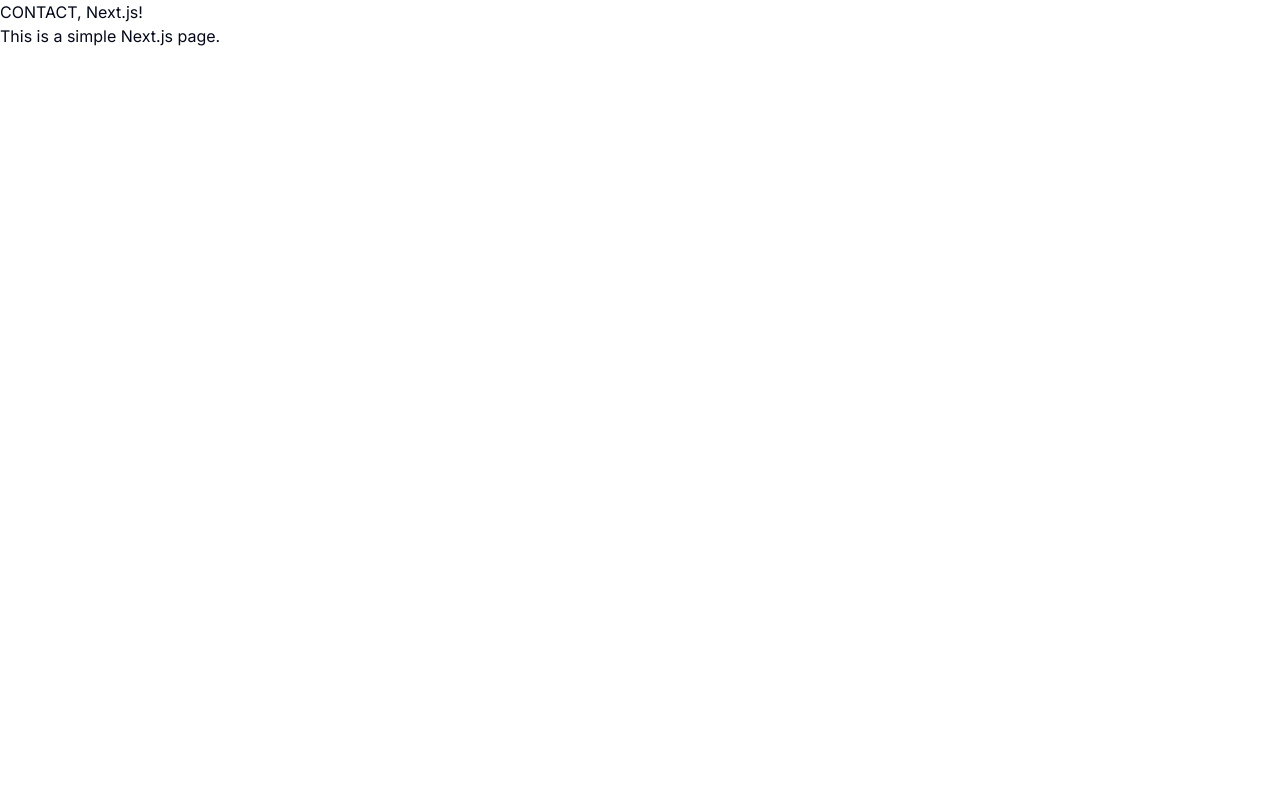
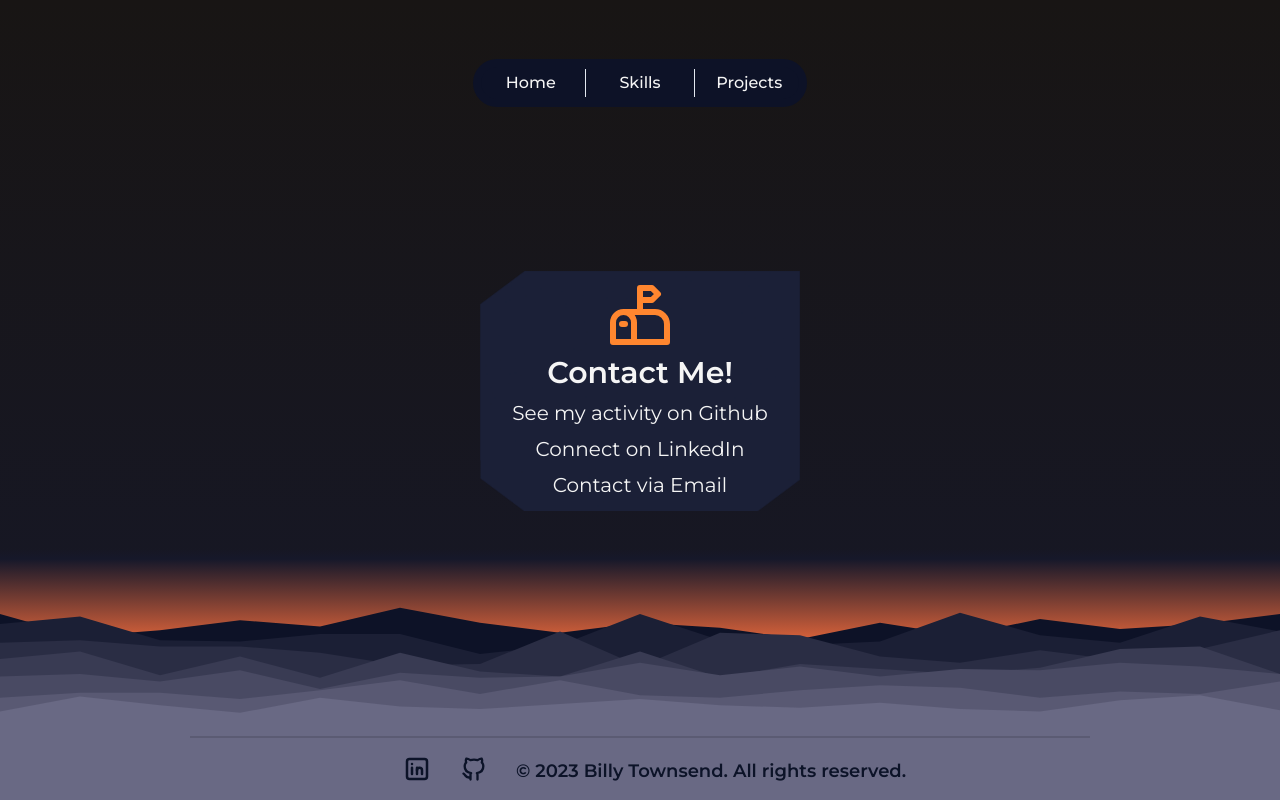
Before and after one commit to BillyTheArtist/dev-portfolio, a Next.js app: page /contact in a window 1280 px wide. Built offline with nearby package versions, Linux system fonts and the light colour scheme.

Commit message:
Adjusted page layouts, changed skill object key value.

```diff
--- a/app/contact/page.tsx
+++ b/app/contact/page.tsx
@@ -1,12 +1,104 @@
+'use client'
+import { Montserrat } from 'next/font/google'
+import React from 'react'
 
+import {
+  NavigationMenu,
+  NavigationMenuContent,
+  NavigationMenuIndicator,
+  NavigationMenuItem,
+  NavigationMenuLink,
+  NavigationMenuList,
+  NavigationMenuTrigger,
+  NavigationMenuViewport
+} from '@/components/ui/navigation-menu'
+import { Separator } from '@/components/ui/separator'
+import Link from 'next/link'
+import { GithubIcon } from '@/components/icons/GithubIcon'
+import { LinkedinIcon } from '@/components/icons/LinkedinIcon'
+import { SeparatorFooter } from '@/components/ui/SeparatorFooter'
+import { FooterPeaks } from '@/components/FooterPeaks'
+import { ContactForm } from '@/components/ContactForm'
 
-import React from 'react';
+const montserrat = Montserrat({
+  weight: '400',
+  subsets: ['latin']
+})
+const montserratSemiBold = Montserrat({
+  weight: '500',
+  subsets: ['latin']
+})
+const montserratBold = Montserrat({
+  weight: '600',
+  subsets: ['latin']
+})
 
-export default function HomePage() {
+export default function HomePage () {
   return (
-    <div>
-      <h1>CONTACT, Next.js!</h1>
-      <p>This is a simple Next.js page.</p>
-    </div>
-  );
+    <main className={montserratBold.className}>
+      <div className='flex flex-col min-h-screen bg-gradient-to-b from-nonBlack to-liteBG items-center'>
+        <NavigationMenu className='mt-4 top-0 lg:mx-auto '>
+          <NavigationMenuList className='bg-footerBG p-2 rounded-full'>
+            <Link href='/'>
+              <NavigationMenuItem
+                className='min-w-[100px] bg-footerBG  p-[4px] rounded-l-2xl rounded-r-[2px] text-center transition-shadow hover:shadow-boxGlow'
+                style={{ transitionDuration: '0.4s' }}
+              >
+                <NavigationMenuLink
+                  className={`text-brightGrey ${montserratSemiBold.className}`}
+                >
+                  Home
+                </NavigationMenuLink>
+              </NavigationMenuItem>
+            </Link>
+            <Separator decorative />
+            <Link href='/skills'>
+              <NavigationMenuItem
+                className='min-w-[100px] bg-footerBG  p-[4px] rounded-[2px] text-center transition-shadow hover:shadow-boxGlow'
+                style={{ transitionDuration: '0.4s' }}
+              >
+                <NavigationMenuLink
+                  className={`text-brightGrey ${montserratSemiBold.className}`}
+                >
+                  Skills
+                </NavigationMenuLink>
+              </NavigationMenuItem>
+            </Link>
+            <Separator decorative />
+            <Link href='/myprojects'>
+              <NavigationMenuItem
+                className='min-w-[100px] bg-footerBG  p-[4px] rounded-r-2xl rounded-l-[2px] text-center transition-shadow hover:shadow-boxGlow'
+                style={{ transitionDuration: '0.4s' }}
+              >
+                <NavigationMenuLink
+                  className={`text-brightGrey ${montserratSemiBold.className}`}
+                >
+                  Projects
+                </NavigationMenuLink>
+              </NavigationMenuItem>
+            </Link>
+          </NavigationMenuList>
+        </NavigationMenu>
+        <div className='mt-20 m-2 md:mx-40 lg:mx-60'>
+          <ContactForm />
+        </div>
+        <section className='flex w-full  bg-gradient-to-b from-transparent from 30% via-liteBG via-10% to-niceOrange to-90%  mt-[-15px] md:mt-[-10px] lg:mt-[-10px] pt-[100px] mb-[-50px]' />
+        {/* Footer */}
+        <FooterPeaks />
+        <footer className='grid grid-cols-1 w-full place-items-center bg-boxLite md:space-x-7'>
+          <SeparatorFooter />
+          <div className='flex items-center justify-center bg-boxLite md:space-x-7'>
+            <LinkedinIcon />
+            <GithubIcon />
+            <p
+              className={`mb-3 text-baseBG text-[13px] md:text-md lg:text-lg ${montserratBold.className}`}
+            >
+              &copy; {new Date().getFullYear()} Billy Townsend. All rights
+              reserved.
+            </p>
+          </div>
+        </footer>
+      </div>
+    </main>
+  )
 }
--- a/app/page.tsx
+++ b/app/page.tsx
@@ -24,6 +24,8 @@
   NavigationMenuViewport
 } from '@/components/ui/navigation-menu'
 import Link from 'next/link'
+import { useEffect } from 'react'
+import ClipboardJS from 'clipboard'
 
 {
   /* Fonts */
@@ -59,6 +61,15 @@
 
   const closeModal = () => {
     setIsModalOpen(false)
+  }
+
+  const copyToClipboard = (text: any) => {
+    const textField = document.createElement('textarea')
+    textField.innerText = text
+    document.body.appendChild(textField)
+    textField.select()
+    document.execCommand('copy')
+    textField.remove()
   }
 
   return (
@@ -131,38 +142,39 @@
               <p
                 className={`text-niceOrange mt-5 text-1xl leading-relaxed mix-blend-screen  ${montserrat.className}`}
               >
-                Industry contemporary software
+                Experienced web developer
               </p>
               <p
                 className={`text-niceOrange text-1xl mix-blend-screen ${montserrat.className}`}
               >
-                Cadmium
+                Human Being
               </p>
 
               <p
                 className={`mt-10 text-standardGrey text-sm text-left leading-relaxed ${montserratLight.className}`}
               >
-                Blockchain web apps, as well as dynamic
+                As a passionate web developer, I thrive on
                 <br />
-                marketing sites. With an eye for
+                the endless possibilities of programming.
                 <br />
-                innovation and a passion for staying
+                My journey in this ever-evolving field has
                 <br />
-                on the cutting edge of web development,
+                been driven by a deep-seated enthusiasm
+                <br />
+                for crafting valuable digital experiences.
                 <br />
                 I&apos;m committed to transforming complex
                 <br />
                 concepts into user-friendly solutions.
                 <br />
-                Let&apos;s collaborate on your next project
+                Together, let&apos;s build success.
                 <br />
-                and bring your vision to life.
               </p>
               <button
                 onClick={openModal}
                 className='mt-10 bg-buttonOrange text-brightGrey font-semibold py-2 px-4 rounded-3xl transition duration-300 ease-in-out'
               >
-                Open the thing
+                Contact Info
               </button>
             </div>
           </div>
@@ -197,16 +209,16 @@
                 <h1
                   className={`mb-3 text-brightGrey text-xl ${montserrat.className}`}
                 >
-                  Computer
+                  Coding
                 </h1>
                 <p
                   className={` text-brightGrey text-sm text-center leading-relaxed ${montserratLight.className}`}
                 >
-                  Blockchain web apps, as well as dynamic
+                  Programming is an avenue of expression
                   <br />
-                  I&apos;m committed to transforming complex
+                  I find incredibly rewarding and fulfilling.
                   <br />
-                  Let&apos;s collaborate on your next project
+                  Each project is a learning experience.
                 </p>
               </HeptaBox>
               <HeptaBox>
@@ -214,16 +226,16 @@
                 <h1
                   className={`mb-3 text-brightGrey text-xl ${montserrat.className}`}
                 >
-                  Music Taste
+                  Music
                 </h1>
                 <p
-                  className={`mb-3 text-brightGrey text-sm text-center leading-relaxed ${montserratLight.className}`}
+                  className={` text-brightGrey text-sm text-center leading-relaxed ${montserratLight.className}`}
                 >
-                  Blockchain web apps, as well as dynamic
+                  I have always loved music and exploring all
                   <br />
-                  I&apos;m committed to transforming complex
+                  the amazing places it can take us when we
                   <br />
-                  Let&apos;s collaborate on your next project
+                  play a favorite track or album.
                 </p>
               </HeptaBox>
               <HeptaBox>
@@ -236,11 +248,11 @@
                 <p
                   className={` text-brightGrey text-sm text-center leading-relaxed ${montserratLight.className}`}
                 >
-                  Blockchain web apps, as well as dynamic
+                  I am an avid enthusiast of tabletop games
                   <br />
-                  I&apos;m committed to transforming complex
+                  with a preference for strategy and card
                   <br />
-                  Let&apos;s collaborate on your next project
+                  based games, i.e. Magic the Gathering.
                 </p>
               </HeptaBox>
               <HeptaBox>
@@ -253,11 +265,11 @@
                 <p
                   className={` text-brightGrey text-sm text-center leading-relaxed ${montserratLight.className}`}
                 >
-                  Blockchain web apps, as well as dynamic
+                  Creating art starting at a young age, I have
                   <br />
-                  I&apos;m committed to transforming complex
+                  cultivated skills in various physical media.
                   <br />
-                  Let&apos;s collaborate on your next project
+                  This allowed my creativity to grow.
                 </p>
               </HeptaBox>
             </div>
@@ -281,10 +293,52 @@
         </footer>
       </div>
       <Modal isOpen={isModalOpen} handleClose={closeModal}>
-        <div className='text-center'>
-          <h2 className='text-xl font-semibold mb-4'>Modal Content</h2>
-          <p>This is the content of the modal.</p>
-          <div className='h-40 w-40 border-[6px] border-b-transparent border-t-transparent  border-boxLite rounded-full' />
+        <div className='grid grid-cols-1 gap-2 text-center'>
+          <h2 className='text-xl text-brightGrey font-semibold mb-4'>
+            Billy Townsend
+          </h2>
+          <p className='text-brightGrey'>
+            (385) 265-2703{' '}
+            <button onClick={() => copyToClipboard('(385) 265-2703')}>
+              <svg
+                xmlns='http://www.w3.org/2000/svg'
+                className='icon icon-tabler icon-tabler-copy'
+                width='18'
+                height='18'
+                viewBox='0 -3 24 24'
+                stroke-width='2'
+                stroke='currentColor'
+                fill='none'
+                stroke-linecap='round'
+                stroke-linejoin='round'
+              >
+                <path stroke='none' d='M0 0h24v24H0z' fill='none'></path>
+                <path d='M8 8m0 2a2 2 0 0 1 2 -2h8a2 2 0 0 1 2 2v8a2 2 0 0 1 -2 2h-8a2 2 0 0 1 -2 -2z'></path>
+                <path d='M16 8v-2a2 2 0 0 0 -2 -2h-8a2 2 0 0 0 -2 2v8a2 2 0 0 0 2 2h2'></path>
+              </svg>
+            </button>
+          </p>
+          <p className='text-brightGrey'>
+            billy.iv.art@gmail.com{' '}
+            <button onClick={() => copyToClipboard('billy.iv.art@gmail.com')}>
+              <svg
+                xmlns='http://www.w3.org/2000/svg'
+                className='icon icon-tabler icon-tabler-copy'
+                width='18'
+                height='18'
+                viewBox='0 -3 24 24'
+                stroke-width='2'
+                stroke='currentColor'
+                fill='none'
+                stroke-linecap='round'
+                stroke-linejoin='round'
+              >
+                <path stroke='none' d='M0 0h24v24H0z' fill='none'></path>
+                <path d='M8 8m0 2a2 2 0 0 1 2 -2h8a2 2 0 0 1 2 2v8a2 2 0 0 1 -2 2h-8a2 2 0 0 1 -2 -2z'></path>
+                <path d='M16 8v-2a2 2 0 0 0 -2 -2h-8a2 2 0 0 0 -2 2v8a2 2 0 0 0 2 2h2'></path>
+              </svg>
+            </button>
+          </p>
         </div>
       </Modal>
     </main>
--- a/app/skills/data.tsx
+++ b/app/skills/data.tsx
@@ -35,7 +35,7 @@
     icon: <GithubSkillIcon className='lg:mr-3' />,
     skill: 'Github',
     description:
-      'Proficient in GitHub, I use this collaborative platform for version control and project management. I am experienced in creating repositories, managing branches, and collaborating with other developers to ensure efficient code development.'
+      'Experienced in GitHub, I use this collaborative platform for version control and project management. I am experienced in creating repositories, managing branches, and collaborating with other developers to ensure efficient code development.'
   },
   {
     icon: <TailwindIcon className='lg:mr-3' />,
--- a/app/skills/page.tsx
+++ b/app/skills/page.tsx
@@ -1,36 +1,91 @@
-import React from "react";
-import { Montserrat } from "next/font/google";
-import { JSIcon } from "@/components/icons/JSIcon";
-import { TSIcon } from "@/components/icons/TSIcon";
-import { NextIcon } from "@/components/icons/NextIcon";
-import { CodeCard } from "@/components/CodeCard";
-import { skills } from "./data";
+'use client'
+import React from 'react'
+import { Montserrat } from 'next/font/google'
+import { JSIcon } from '@/components/icons/JSIcon'
+import { TSIcon } from '@/components/icons/TSIcon'
+import { NextIcon } from '@/components/icons/NextIcon'
+import { CodeCard } from '@/components/CodeCard'
+import { skills } from './data'
+import {
+  NavigationMenu,
+  NavigationMenuContent,
+  NavigationMenuIndicator,
+  NavigationMenuItem,
+  NavigationMenuLink,
+  NavigationMenuList,
+  NavigationMenuTrigger,
+  NavigationMenuViewport
+} from '@/components/ui/navigation-menu'
+import { Separator } from '@/components/ui/separator'
+import Link from 'next/link'
 
 const montserratLight = Montserrat({
-  weight: "300",
-  subsets: ["latin"],
-});
+  weight: '300',
+  subsets: ['latin']
+})
 const montserrat = Montserrat({
-  weight: "400",
-  subsets: ["latin"],
-});
+  weight: '400',
+  subsets: ['latin']
+})
 const montserratSemiBold = Montserrat({
-  weight: "500",
-  subsets: ["latin"],
-});
+  weight: '500',
+  subsets: ['latin']
+})
 const montserratBold = Montserrat({
-  weight: "600",
-  subsets: ["latin"],
-});
+  weight: '600',
+  subsets: ['latin']
+})
 const montserratExtraBold = Montserrat({
-  weight: "800",
-  subsets: ["latin"],
-});
+  weight: '800',
+  subsets: ['latin']
+})
 
-export default function HomePage() {
+export default function HomePage () {
   return (
     <main className={montserrat.className}>
-      <div className="flex flex-col min-h-screen bg-altBG">
+      <div className='flex flex-col min-h-screen bg-altBG'>
+        <NavigationMenu className='mt-4 md:mr-14 lg:mx-auto'>
+          <NavigationMenuList className='bg-footerBG p-2 rounded-full'>
+            <Link href='/'>
+              <NavigationMenuItem
+                className='min-w-[100px] bg-footerBG  p-[4px] rounded-l-2xl rounded-r-[2px] text-center transition-shadow hover:shadow-boxGlow'
+                style={{ transitionDuration: '0.4s' }}
+              >
+                <NavigationMenuLink
+                  className={`text-brightGrey ${montserratSemiBold.className}`}
+                >
+                  Home
+                </NavigationMenuLink>
+              </NavigationMenuItem>
+            </Link>
+            <Separator decorative />
+            <Link href='/myprojects'>
+              <NavigationMenuItem
+                className='min-w-[100px] bg-footerBG  p-[4px] rounded-[2px] text-center transition-shadow hover:shadow-boxGlow'
+                style={{ transitionDuration: '0.4s' }}
+              >
+                <NavigationMenuLink
+                  className={`text-brightGrey ${montserratSemiBold.className}`}
+                >
+                  Projects
+                </NavigationMenuLink>
+              </NavigationMenuItem>
+            </Link>
+            <Separator decorative />
+            <Link href='/contact'>
+              <NavigationMenuItem
+                className='min-w-[100px] bg-footerBG  p-[4px] rounded-r-2xl rounded-l-[2px] text-center transition-shadow hover:shadow-boxGlow'
+                style={{ transitionDuration: '0.4s' }}
+              >
+                <NavigationMenuLink
+                  className={`text-brightGrey ${montserratSemiBold.className}`}
+                >
+                  Contact
+                </NavigationMenuLink>
+              </NavigationMenuItem>
+            </Link>
+          </NavigationMenuList>
+        </NavigationMenu>
         <div
           className={` text-sm text-brightGrey lg:p-10 lg:m-40 bg-gradient-to-b from-hiBG to-blueGrey shadow-around grid grid-cols-1 md:grid-cols-2 lg:grid-cols-3 xl:grid-cols-3 leading-relaxed ${montserratSemiBold.className}`}
         >
@@ -40,5 +95,5 @@
         </div>
       </div>
     </main>
-  );
+  )
 }
```
